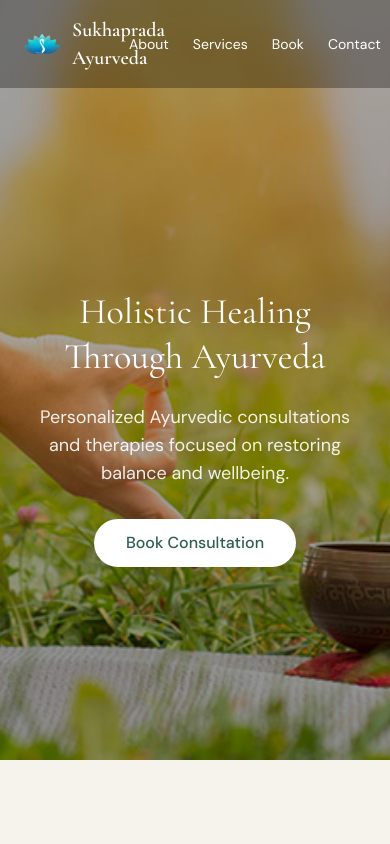
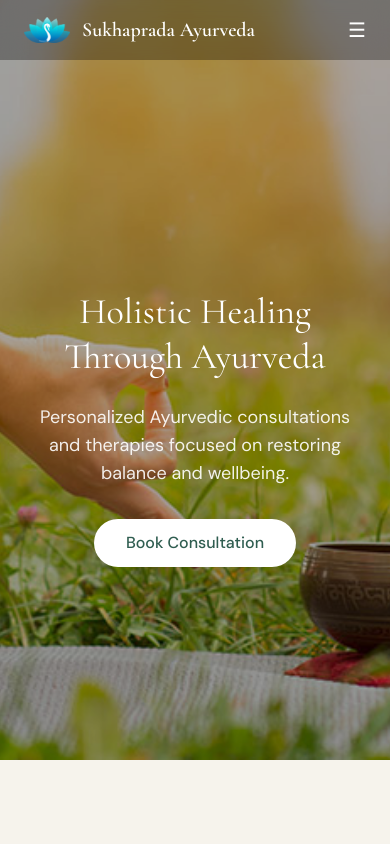
Before and after one commit to vardhantandle1207/sukhaprada-ayurveda, a Next.js app: page / in a window 390 px wide. Shown: the top 844 px of the page. Built offline with nearby package versions, Linux system fonts and the light colour scheme.

Commit message:
fixed bugs

```diff
--- a/components/Navbar.tsx
+++ b/components/Navbar.tsx
@@ -9,8 +9,8 @@ export default function Navbar() {
           <Image
             src="/sukhaprada_logo.png"
             alt="Sukhaprada Ayurveda"
-            width={36}
-            height={36}
+            width={46}
+            height={46}
           />
 
           <h1 className="text-xl md:text-2xl font-semibold">
@@ -18,13 +18,17 @@ export default function Navbar() {
           </h1>
         </div>
 
-        <div className="flex gap-6 md:gap-8 text-sm md:text-base">
+        <div className="hidden md:flex gap-8 text-base">
           <a href="#about">About</a>
           <a href="#services">Services</a>
           <a href="#book">Book</a>
           <a href="#contact">Contact</a>
         </div>
 
+        <div className="md:hidden text-xl">
+          ☰
+        </div>
+
       </div>
     </nav>
   )
```
